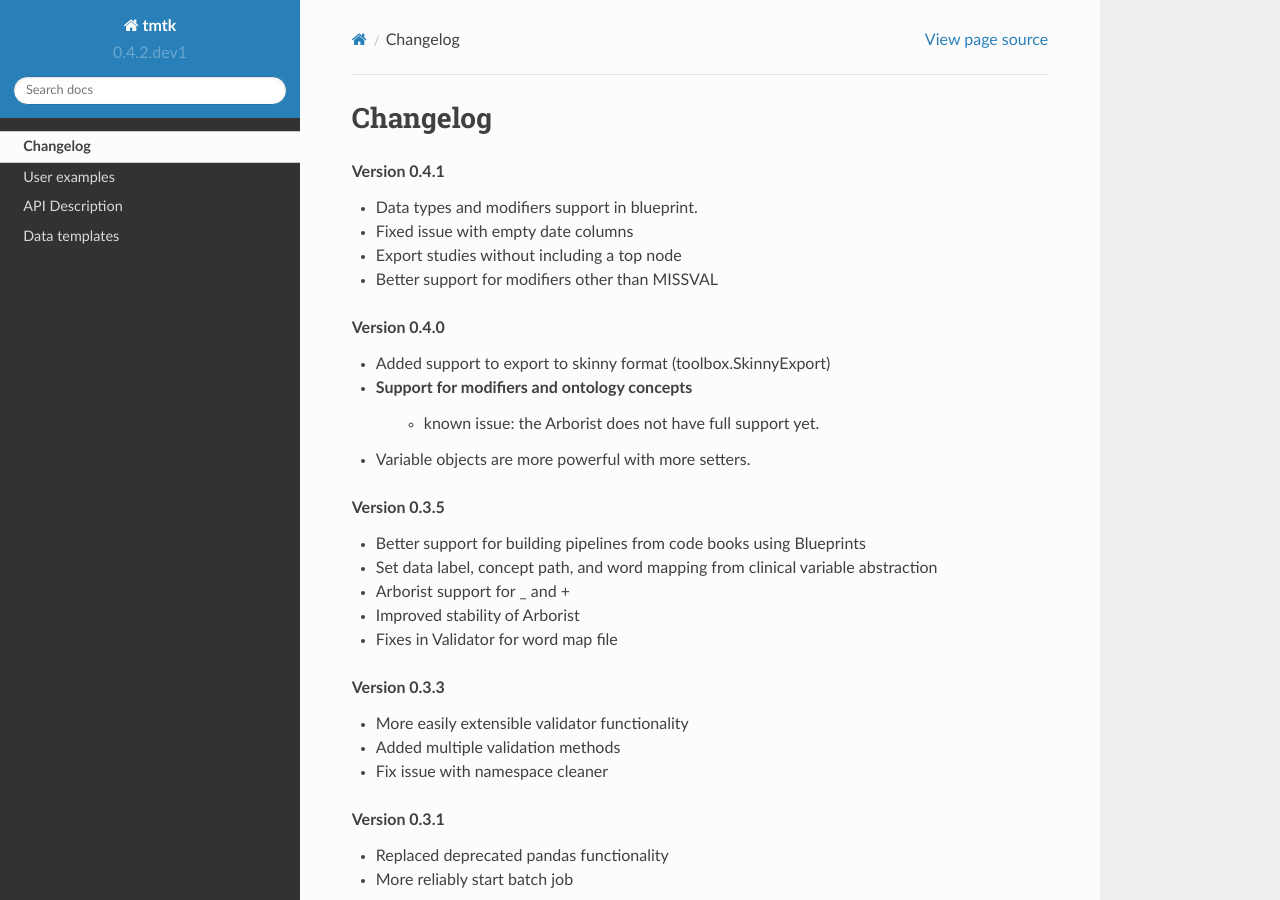
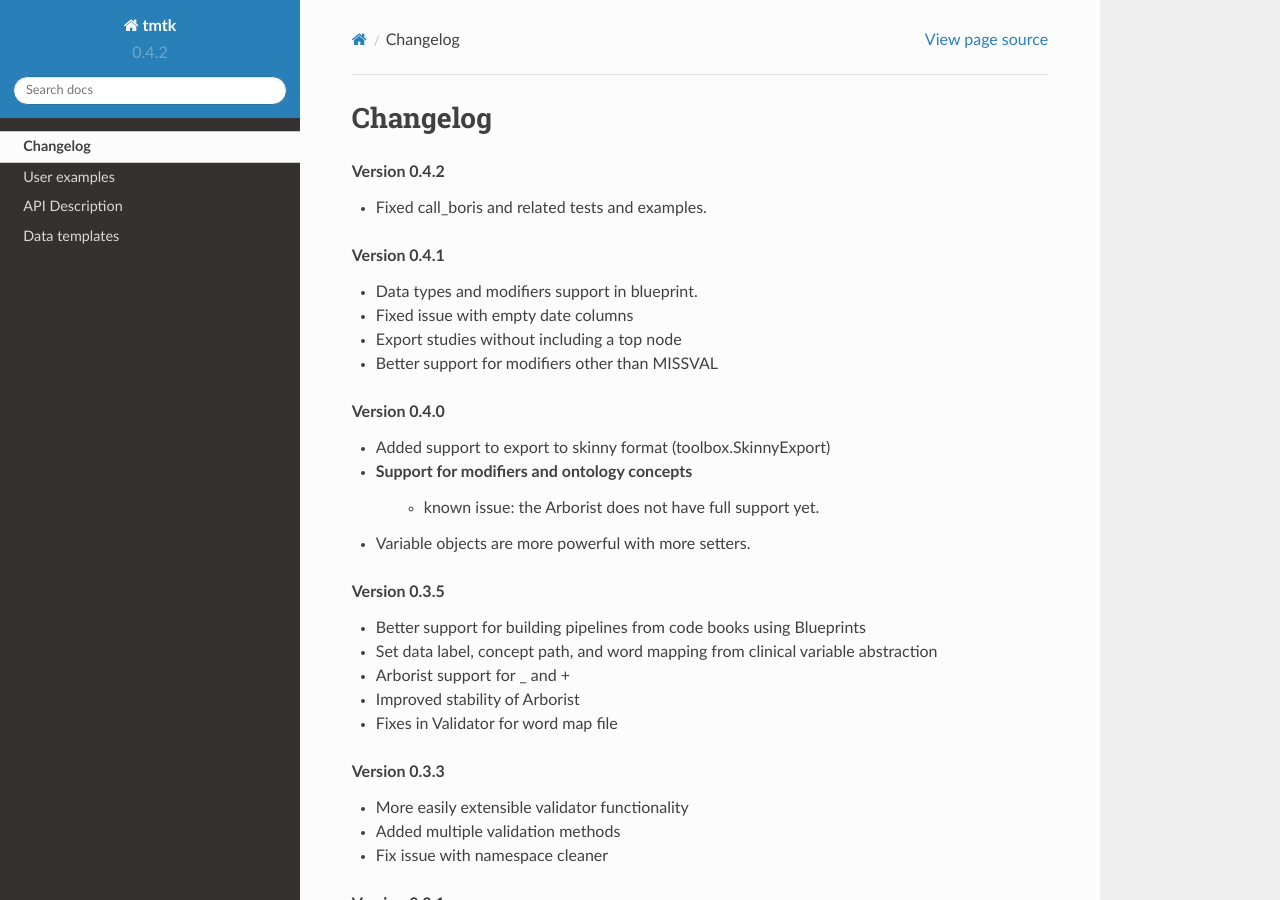
Before and after one commit to thehyve/tmtk, a Sphinx documentation site: the page built from docs/changelog.rst, in a window 1280 px wide and 900 px high. Built offline with Sphinx 7.4.7 and the Read the Docs theme 2.0.0, drawn with Linux system fonts in a browser that asks for light colours.

Commit message:
Bump to 0.4.2

```diff
--- a/docs/changelog.rst
+++ b/docs/changelog.rst
@@ -1,6 +1,9 @@
 =========
 Changelog
 =========
+.. topic::  Version 0.4.2
+
+    * Fixed call_boris and related tests and examples.
 
 .. topic::  Version 0.4.1
 
--- a/tmtk/version.py
+++ b/tmtk/version.py
@@ -4,5 +4,5 @@ This file is distributed under the GNU General Public License
   (see accompanying file LICENSE).
 """
 
-version_info = (0, 4, 2, 'dev1')
+version_info = (0, 4, 2)
 __version__ = '.'.join(map(str, version_info))
```
